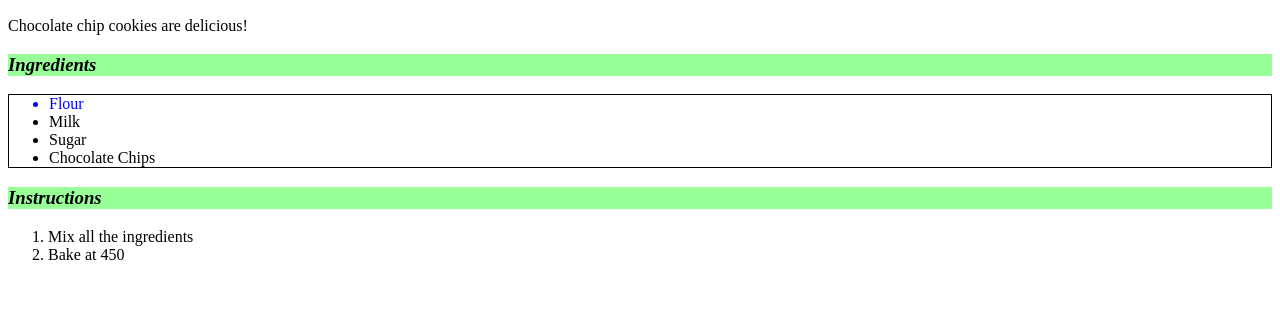
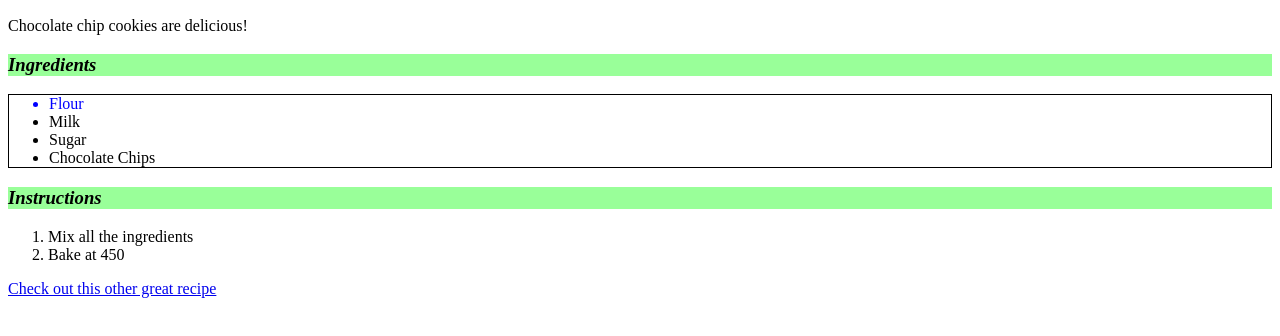
Before and after one commit to mulchy/html-practice, a plain HTML site: page index.html in a window 1280 px wide. Shown: the part 344-680 px from the top of the page. Drawn offline with Linux system fonts and the light colour scheme.

Commit message:
Add a link to a real recipe

```diff
--- a/index.html
+++ b/index.html
@@ -42,6 +42,10 @@
           <li>Bake at 450</li>
         </ol>
       </section>
+
+      <footer>
+        <a href="http://allrecipes.com/recipe/10813/best-chocolate-chip-cookies/">Check out this other great recipe</a>
+      </footer>
     </main>
   </body>
 </html>
```
